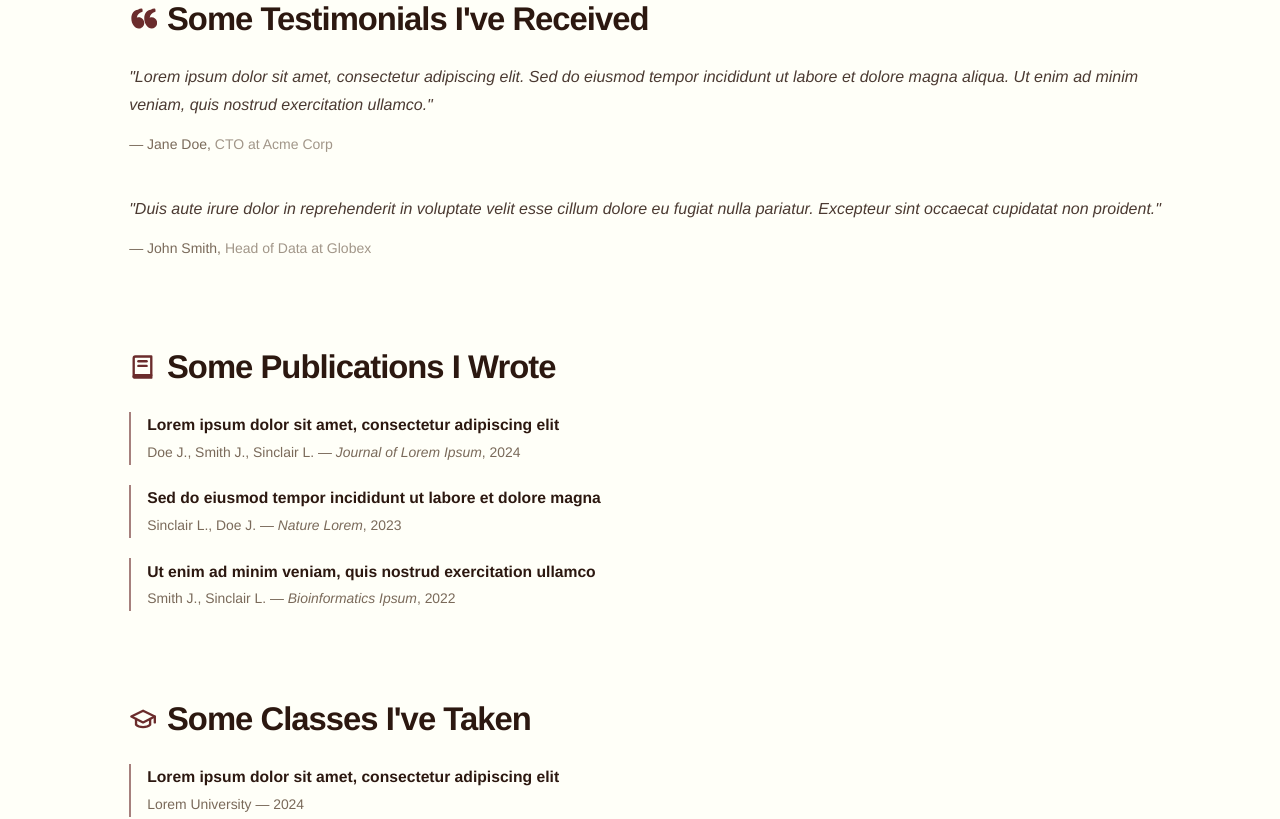
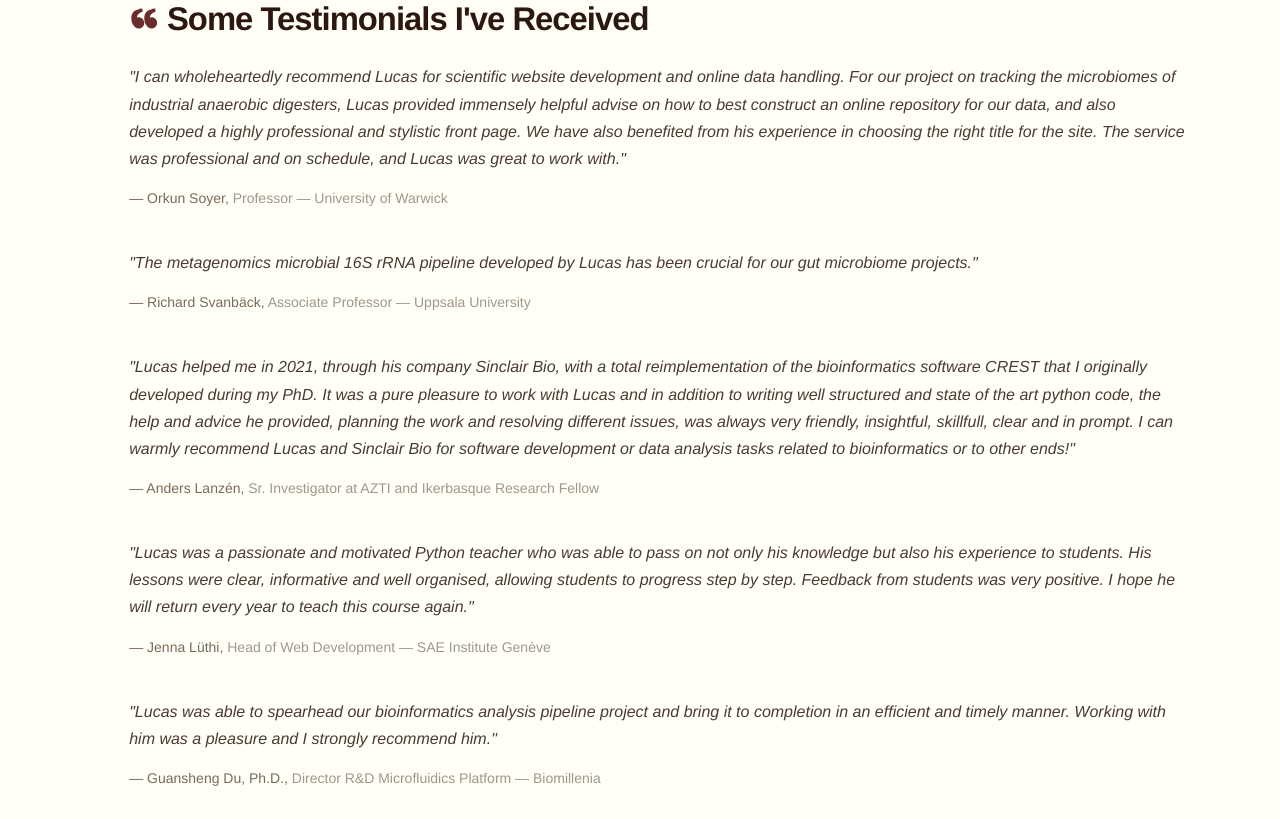
Before and after one commit to xapple/sinclair.bio, an Astro site: page /en/portfolio in a window 1280 px wide. Shown: the part 947-1766 px from the top of the page. Built offline with nearby package versions, Linux system fonts and the light colour scheme; Astro itself is replaced by a stand-in of ours.

Commit message:
Add testimonials

```diff
--- a/src/pages/[lang]/portfolio.astro
+++ b/src/pages/[lang]/portfolio.astro
@@ -48,13 +48,28 @@ const t = useTranslations(lang);
 
         <div class="testimonial-list">
           <figure class="testimonial">
-            <blockquote>"Lorem ipsum dolor sit amet, consectetur adipiscing elit. Sed do eiusmod tempor incididunt ut labore et dolore magna aliqua. Ut enim ad minim veniam, quis nostrud exercitation ullamco."</blockquote>
-            <figcaption>— Jane Doe, <span>CTO at Acme Corp</span></figcaption>
+            <blockquote>"I can wholeheartedly recommend Lucas for scientific website development and online data handling. For our project on tracking the microbiomes of industrial anaerobic digesters, Lucas provided immensely helpful advise on how to best construct an online repository for our data, and also developed a highly professional and stylistic front page. We have also benefited from his experience in choosing the right title for the site. The service was professional and on schedule, and Lucas was great to work with."</blockquote>
+            <figcaption>— Orkun Soyer, <span>Professor — University of Warwick</span></figcaption>
           </figure>
 
           <figure class="testimonial">
-            <blockquote>"Duis aute irure dolor in reprehenderit in voluptate velit esse cillum dolore eu fugiat nulla pariatur. Excepteur sint occaecat cupidatat non proident."</blockquote>
-            <figcaption>— John Smith, <span>Head of Data at Globex</span></figcaption>
+            <blockquote>"The metagenomics microbial 16S rRNA pipeline developed by Lucas has been crucial for our gut microbiome projects."</blockquote>
+            <figcaption>— Richard Svanbäck, <span>Associate Professor — Uppsala University</span></figcaption>
+          </figure>
+
+          <figure class="testimonial">
+            <blockquote>"Lucas helped me in 2021, through his company Sinclair Bio, with a total reimplementation of the bioinformatics software CREST that I originally developed during my PhD. It was a pure pleasure to work with Lucas and in addition to writing well structured and state of the art python code, the help and advice he provided, planning the work and resolving different issues, was always very friendly, insightful, skillfull, clear and in prompt. I can warmly recommend Lucas and Sinclair Bio for software development or data analysis tasks related to bioinformatics or to other ends!"</blockquote>
+            <figcaption>— Anders Lanzén, <span>Sr. Investigator at AZTI and Ikerbasque Research Fellow</span></figcaption>
+          </figure>
+
+          <figure class="testimonial">
+            <blockquote>"Lucas was a passionate and motivated Python teacher who was able to pass on not only his knowledge but also his experience to students. His lessons were clear, informative and well organised, allowing students to progress step by step. Feedback from students was very positive. I hope he will return every year to teach this course again."</blockquote>
+            <figcaption>— Jenna Lüthi, <span>Head of Web Development — SAE Institute Genève</span></figcaption>
+          </figure>
+
+          <figure class="testimonial">
+            <blockquote>"Lucas was able to spearhead our bioinformatics analysis pipeline project and bring it to completion in an efficient and timely manner. Working with him was a pleasure and I strongly recommend him."</blockquote>
+            <figcaption>— Guansheng Du, Ph.D., <span>Director R&D Microfluidics Platform — Biomillenia</span></figcaption>
           </figure>
         </div>
 
```
